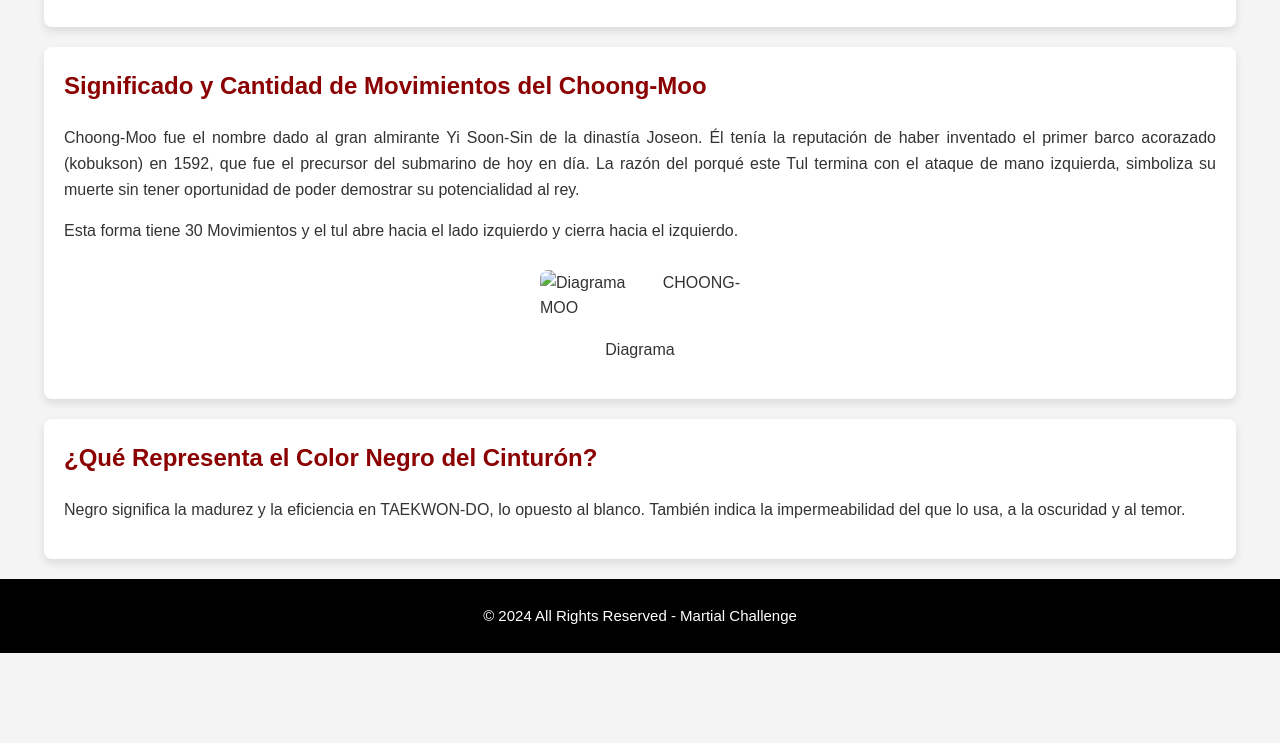
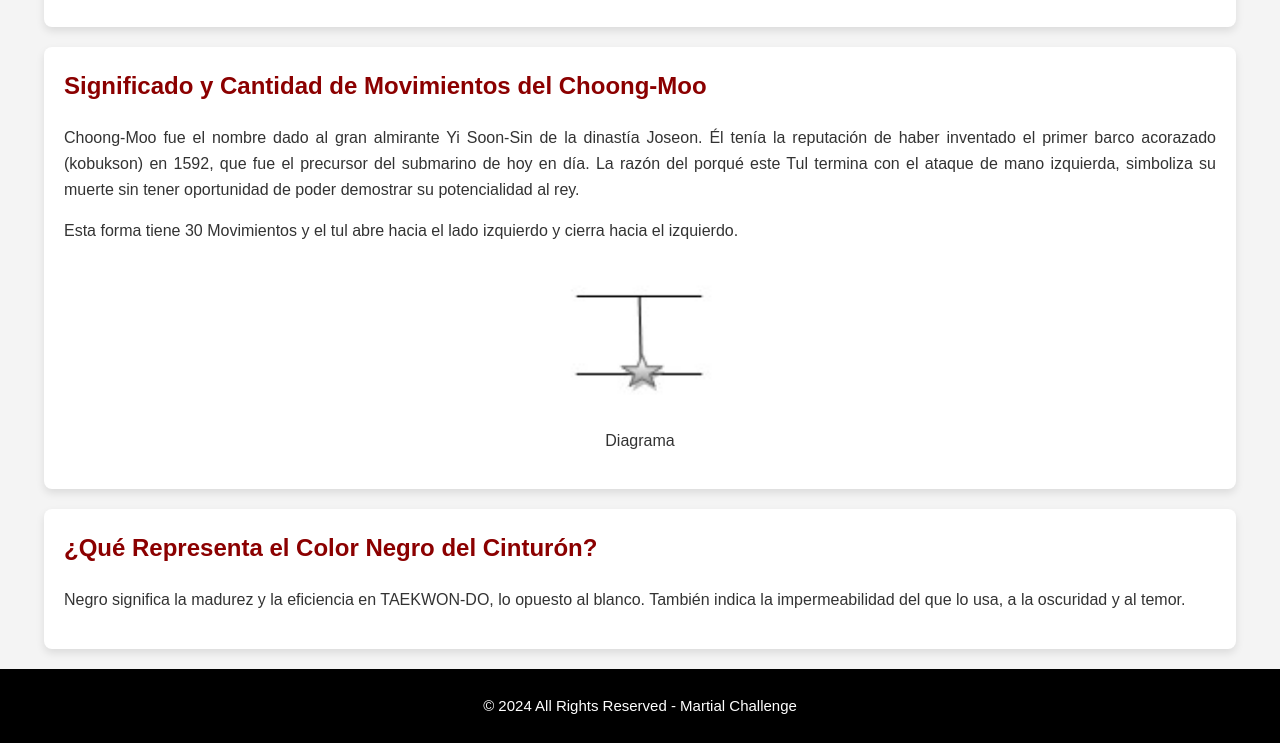
Before and after one commit to mausanabria/teoria, a plain HTML site: page rojoptanegra.html in a window 1280 px wide. Shown: the part 3257-4000 px from the top of the page. Before the commit the page ends 3910 px from the top, so only its background shows below. Drawn offline with Linux system fonts and the light colour scheme.

Commit message:
rojoptanegra.html

```diff
--- a/rojoptanegra.html
+++ b/rojoptanegra.html
@@ -103,7 +103,7 @@
             <p>Choong-Moo fue el nombre dado al gran almirante Yi Soon-Sin de la dinastía Joseon. Él tenía la reputación de haber inventado el primer barco acorazado (kobukson) en 1592, que fue el precursor del submarino de hoy en día. La razón del porqué este Tul termina con el ataque de mano izquierda, simboliza su muerte sin tener oportunidad de poder demostrar su potencialidad al rey.</p>
             <l>Esta forma tiene 30 Movimientos y el tul abre hacia el lado izquierdo y cierra hacia el izquierdo.</p>
             <div class="contenedor-imagen diagrama">
-                <img src="./img/DChoong-Moo.jpg" alt="Diagrama CHOONG-MOO">
+                <img src="./DChoong-Moo.jpg" alt="Diagrama CHOONG-MOO">
                 <P>Diagrama</P>
             </div>
         </section>
```
